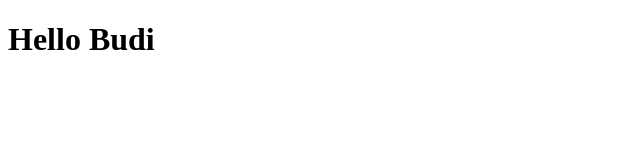
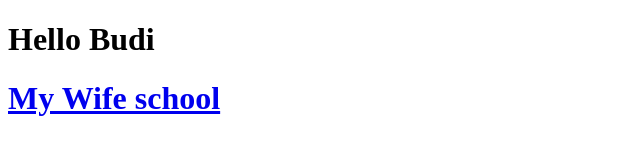
Before and after one commit to AshishKumarGurung/AshishKumarGurung.github.io, a plain HTML site: page index.html in a window 1280 px wide. Shown: the whole page, without its empty margins (0-640 px from the left). Drawn offline with Linux system fonts and the light colour scheme.

Commit message:
added anchor tag

```diff
--- a/index.html
+++ b/index.html
@@ -7,5 +7,6 @@
 </head>
 <body>
     <h1>Hello Budi</h1>
+    <a href="https://cdnis.edu.hk/"><h1>My Wife school</h1></a>
 </body>
 </html>
```
